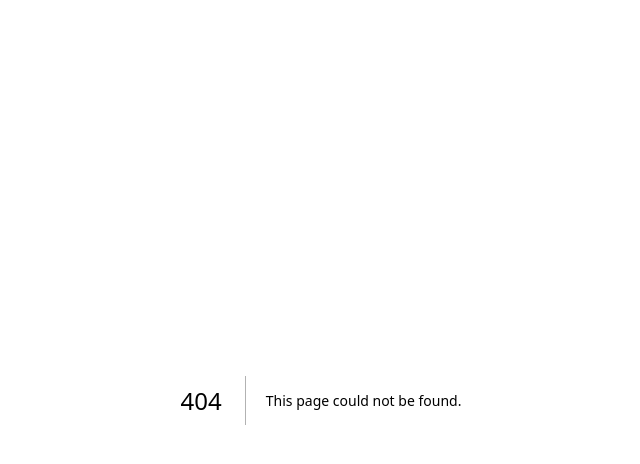
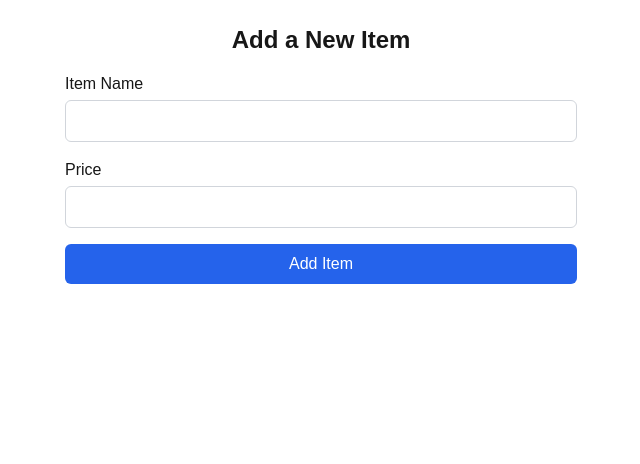
Before and after one commit to Galactic-Coder98/DesiDesire, a Next.js app: page /add-item in a window 1280 px wide. Before the commit this address had no page. Shown: the top 464 px of the page, without its empty margins (319-959 px from the left). Built offline with nearby package versions, Linux system fonts and the light colour scheme; no server answers.

Commit message:
Adding a Add Item form page which is not functional yet, adding prisma as an ORM

```diff
--- /dev/null
+++ b/app/add-item/page.js
@@ -0,0 +1,120 @@
+'use client';
+
+import { useState, useEffect } from 'react';
+import { useUser } from '@clerk/nextjs';  // Ensure user is signed in
+
+const AddItem = () => {
+  const { user, isSignedIn } = useUser(); // Fetch user info from Clerk
+  const [itemData, setItemData] = useState({
+    name: '',
+    price: '',
+    seller: '',  // This will be automatically set based on the signed-in user
+  });
+  const [error, setError] = useState('');
+
+  // Set the seller name once user info is available
+  useEffect(() => {
+    if (isSignedIn && user) {
+      setItemData((prevState) => ({
+        ...prevState,
+        seller: user.fullName || user.username || 'Unknown Seller',  // You can choose what to use from the user object
+      }));
+    }
+  }, [isSignedIn, user]);
+
+  const handleChange = (e) => {
+    setItemData({
+      ...itemData,
+      [e.target.name]: e.target.value,
+    });
+  };
+
+  const handleSubmit = async (e) => {
+    e.preventDefault();
+
+    if (!isSignedIn) {
+      setError('You must be signed in to add an item.');
+      return;
+    }
+
+    const res = await fetch('/api/items', {
+      method: 'POST',
+      headers: {
+        'Content-Type': 'application/json',
+      },
+      body: JSON.stringify(itemData),
+    });
+
+    if (res.ok) {
+      alert('Item added successfully!');
+      setItemData({ name: '', price: '', seller: '' });
+    } else {
+      setError('There was an error adding the item.');
+    }
+  };
+
+  return (
+    <div className="container mx-auto p-6">
+      <h1 className="text-2xl font-bold mb-4 text-center">Add a New Item</h1>
+
+      {error && <div className="text-red-500 mb-4">{error}</div>}
+
+      <form onSubmit={handleSubmit} className="max-w-lg mx-auto space-y-4">
+        <div>
+          <label htmlFor="name" className="block font-medium">
+            Item Name
+          </label>
+          <input
+            type="text"
+            name="name"
+            id="name"
+            value={itemData.name}
+            onChange={handleChange}
+            className="mt-1 p-2 border border-gray-300 rounded-md w-full"
+            required
+          />
+        </div>
+
+        {/* Seller name is automatically set from Clerk, so no input needed */}
+        <div className="hidden">
+          <label htmlFor="seller" className="block font-medium">
+            Seller Name
+          </label>
+          <input
+            type="text"
+            name="seller"
+            id="seller"
+            value={itemData.seller}
+            readOnly
+            className="mt-1 p-2 border border-gray-300 rounded-md w-full"
+          />
+        </div>
+
+        <div>
+          <label htmlFor="price" className="block font-medium">
+            Price
+          </label>
+          <input
+            type="number"
+            step="0.01"
+            name="price"
+            id="price"
+            value={itemData.price}
+            onChange={handleChange}
+            className="mt-1 p-2 border border-gray-300 rounded-md w-full"
+            required
+          />
+        </div>
+
+        <button
+          type="submit"
+          className="w-full bg-blue-600 text-white py-2 rounded-md hover:bg-blue-500"
+        >
+          Add Item
+        </button>
+      </form>
+    </div>
+  );
+};
+
+export default AddItem;
--- a/components/Navbar.js
+++ b/components/Navbar.js
@@ -86,6 +86,16 @@ export default function Navbar() {
                                 About
                             </a>
                         </li>
+                        {isSignedIn && (
+                            <li>
+                                <a
+                                    href="/add-item"
+                                    className="underline hover:text-gray-400 block px-4 py-2"
+                                >
+                                    Add Item
+                                </a>
+                            </li>
+                        )}
                         {isSignedIn ? (
                             <li className="flex items-center space-x-4">
                                 <UserButton afterSignOutUrl="/" />
@@ -128,6 +138,16 @@ export default function Navbar() {
                             About
                         </a>
                     </li>
+                    {isSignedIn && (
+                        <li>
+                            <a
+                                href="/add-item"
+                                className="underline hover:text-gray-400 block px-4 py-2"
+                            >
+                                Add Item
+                            </a>
+                        </li>
+                    )}
                     {isSignedIn ? (
                         <li className="flex flex-col items-center space-y-2 text-center">
                             <UserButton afterSignOutUrl="/" />
--- a/package.json
+++ b/package.json
@@ -9,8 +9,9 @@
     "lint": "next lint"
   },
   "dependencies": {
-    "@clerk/nextjs": "^6.9.4",
+    "@clerk/nextjs": "^6.9.5",
     "next": "15.1.1",
+    "prisma": "^6.1.0",
     "react": "^19.0.0",
     "react-dom": "^19.0.0"
   },
```
Also changed, not shown: 2 other files (tests, documents, lock files or other folders).
